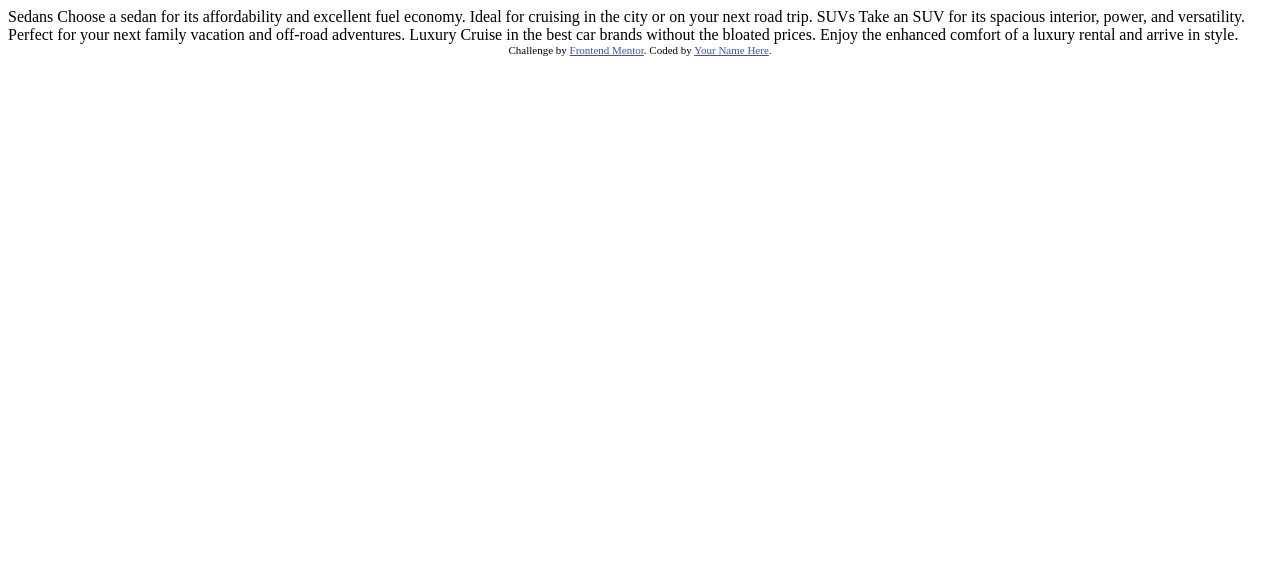
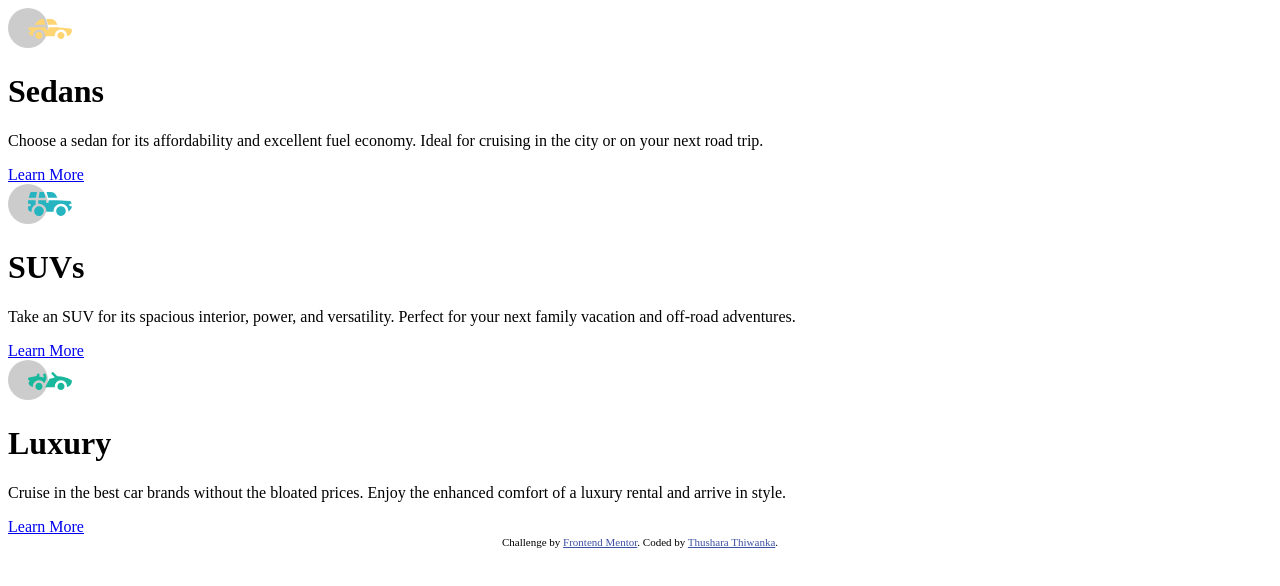
Before and after one commit to thusharathiwanka/3-column-card-component, a plain HTML site: page index.html in a window 1280 px wide. Drawn offline with Linux system fonts and the light colour scheme.

Commit message:
CREATE : html added

```diff
--- a/index.html
+++ b/index.html
@@ -20,22 +20,34 @@
   </head>
 
   <body>
-
-    Sedans
-    Choose a sedan for its affordability and excellent fuel economy. Ideal for cruising in the city
-    or on your next road trip.
-
-    SUVs
-    Take an SUV for its spacious interior, power, and versatility. Perfect for your next family vacation
-    and off-road adventures.
-
-    Luxury
-    Cruise in the best car brands without the bloated prices. Enjoy the enhanced comfort of a luxury
-    rental and arrive in style.
-
+    <main>
+      <div class="card-wrapper">
+        <div class="card">
+          <img src="./app/images/icon-sedans.svg" alt="sedan-icon" class="icon">
+          <h1>Sedans</h1>
+          <p>Choose a sedan for its affordability and excellent fuel economy. Ideal for cruising in the city
+            or on your next road trip.</p>
+          <a href="#">Learn More</a>
+        </div>
+        <div class="card">
+          <img src="./app/images/icon-suvs.svg" alt="suv-icon" class="icon">
+          <h1>SUVs</h1>
+          <p>Take an SUV for its spacious interior, power, and versatility. Perfect for your next family vacation
+            and off-road adventures.</p>
+          <a href="#">Learn More</a>
+        </div>
+        <div class="card">
+          <img src="./app/images/icon-luxury.svg" alt="luxury-icon" class="icon">
+          <h1>Luxury</h1>
+          <p>Cruise in the best car brands without the bloated prices. Enjoy the enhanced comfort of a luxury
+            rental and arrive in style.</p>
+          <a href="#">Learn More</a>
+        </div>
+      </div>
+    </main>
     <div class="attribution">
       Challenge by <a href="https://www.frontendmentor.io?ref=challenge" target="_blank">Frontend Mentor</a>.
-      Coded by <a href="#">Your Name Here</a>.
+      Coded by <a href="#">Thushara Thiwanka</a>.
     </div>
   </body>
 
```
